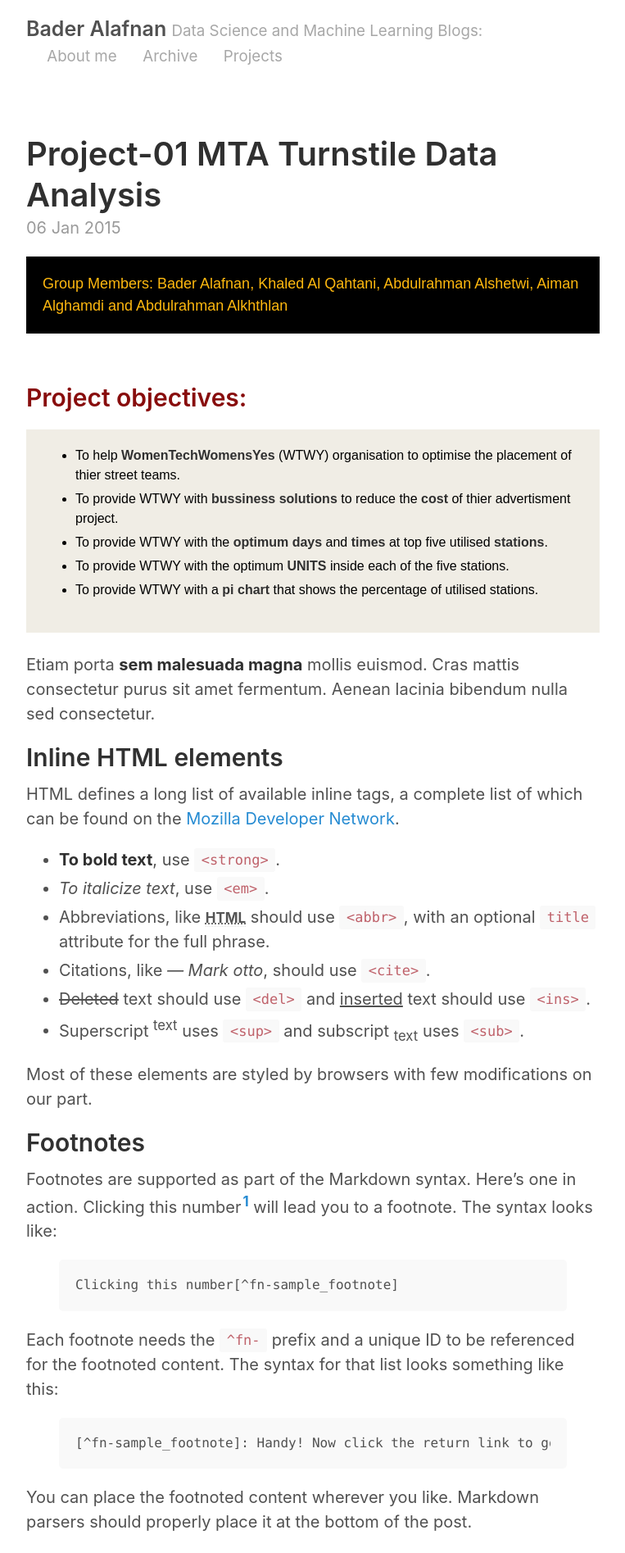
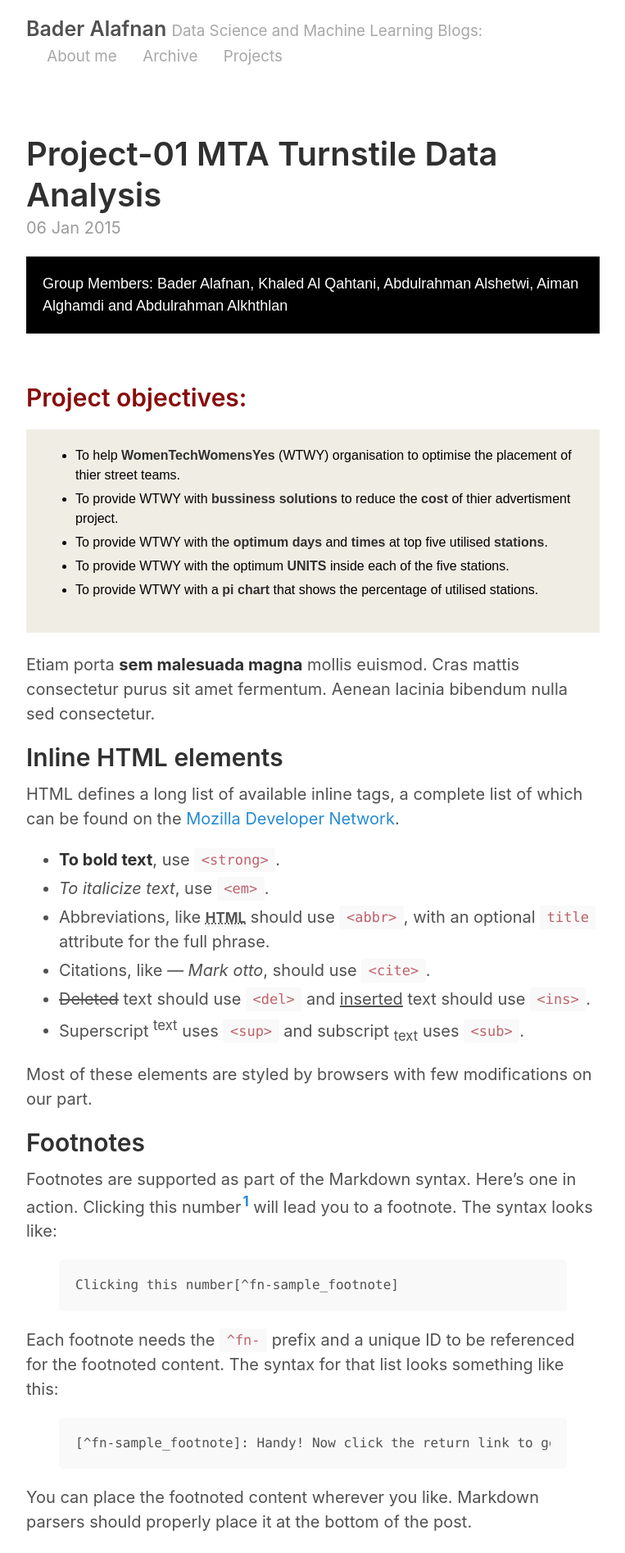
Before and after one commit to alafnan/alafnan.github.io, a Jekyll site: the page built from _posts/2015-01-6-example-content.md, in a window 1280 px wide. Shown: the top 1895 px of the page at 82% size, without its empty margins (258-1021 px from the left). Built offline with Jekyll 4.4.1, drawn with Linux system fonts in a browser that asks for light colours.

Commit message:
Update 2015-01-6-example-content.md

```diff
--- a/_posts/2015-01-6-example-content.md
+++ b/_posts/2015-01-6-example-content.md
@@ -4,7 +4,7 @@ title: Project-01 MTA Turnstile Data Analysis
 ---
 
 
-<div style="margin-bottom: 1rem;   padding: 1rem;   color: #FFB90F;   background-color: #000000; font-family: Arial, Helvetica, sans-serif; font-size:0.9em;">
+<div style="margin-bottom: 1rem;   padding: 1rem;   color: #FFFFFF;   background-color: #000000; font-family: Arial, Helvetica, sans-serif; font-size:0.9em;">
 Group Members: Bader Alafnan, Khaled Al Qahtani, Abdulrahman Alshetwi, Aiman Alghamdi and Abdulrahman Alkhthlan
 </div>
 
```
